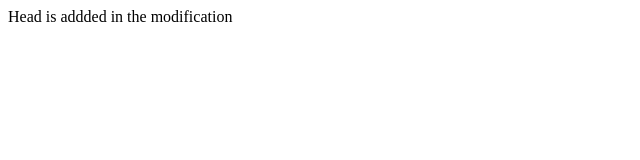
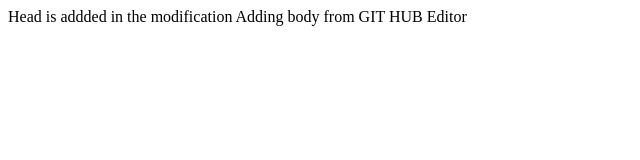
Before and after one commit to Gunademo/git-demo, a plain HTML site: page web/index.html in a window 1280 px wide. Shown: the whole page, without its empty margins (0-640 px from the left). Drawn offline with Linux system fonts and the light colour scheme.

Commit message:
Update index.html

```diff
--- a/web/index.html
+++ b/web/index.html
@@ -1,3 +1,4 @@
 <html>
 <head>Head is addded in the modification</head>
+  <body>Adding body from GIT HUB Editor</body>
 </html>
```
